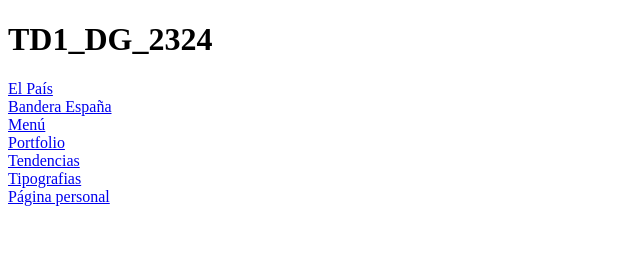
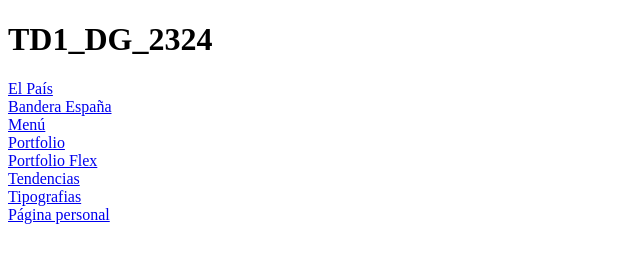
Before and after one commit to marinamescudero/TD1_DG_2324, a plain HTML site: page index.html in a window 1280 px wide. Shown: the whole page, without its empty margins (0-640 px from the left). Drawn offline with Linux system fonts and the light colour scheme.

Commit message:
añadida pagina

```diff
--- a/index.html
+++ b/index.html
@@ -22,6 +22,9 @@
                 <a href="Galeria/index.html" target="_blank">Portfolio</a>
             </div>
             <div>
+                <a href="PortfolioFlex/index.html" target="_blank">Portfolio Flex</a>
+            </div>
+            <div>
                 <a href="Tendencias/index.html" target="_blank">Tendencias</a>
             </div>
             <div>
```
